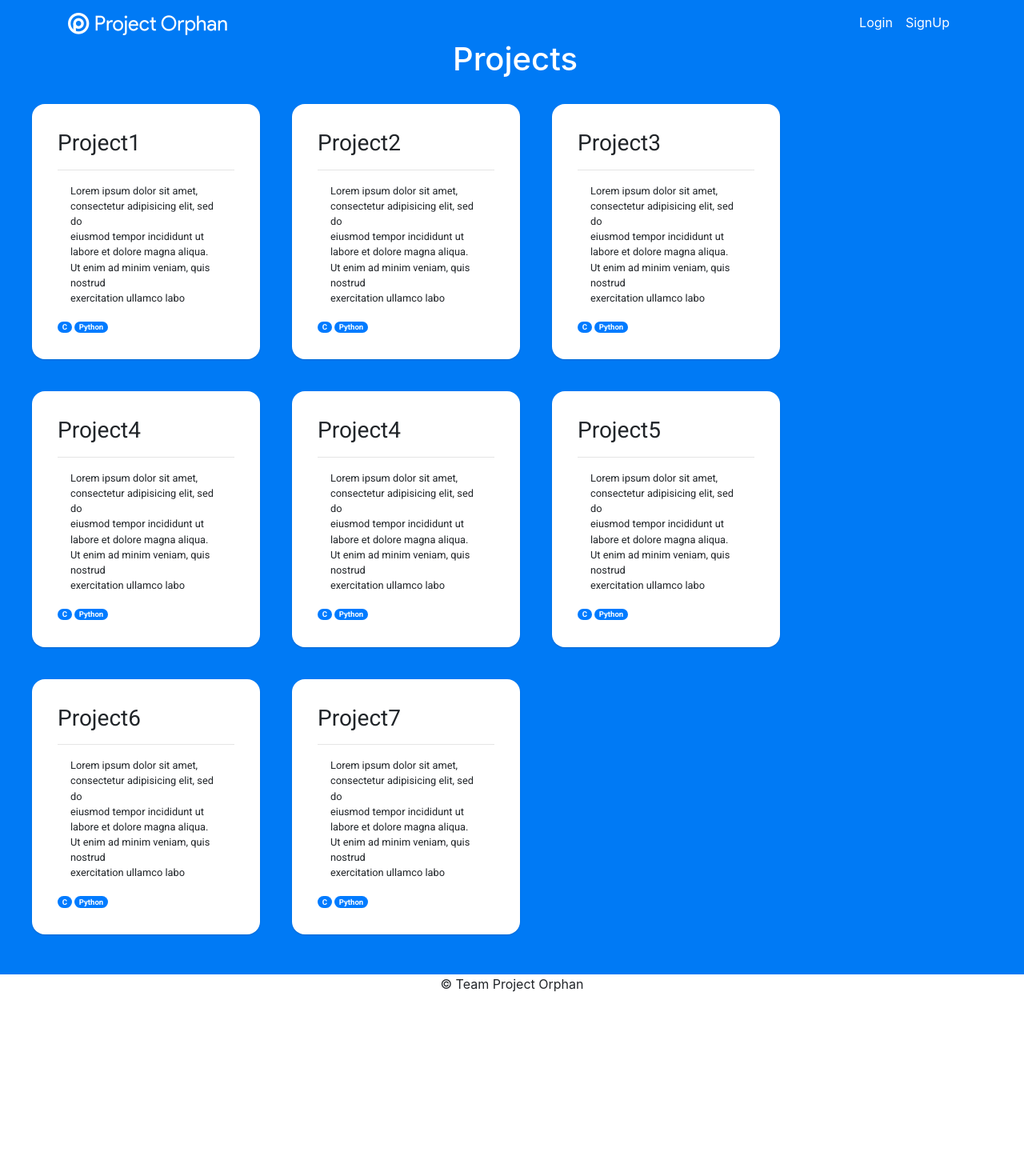
After one commit to Shivams334/Project_Orphan, a Django app: page /upload/ in a window 1280 px wide. The commit adds this page. Shown: the whole page at 80% size. Run offline with Django 3.2, Linux system fonts and the light colour scheme; some libraries are stand-ins or nearby versions.

```diff
--- a/orphan/views.py
+++ b/orphan/views.py
@@ -5,3 +5,7 @@ from django.shortcuts import render
 
 def home(request):
     return render(request, 'home.html')
+
+
+def upload(request):
+    return render(request, 'upload.html')
--- a/project_orphan/urls.py
+++ b/project_orphan/urls.py
@@ -2,7 +2,7 @@ from django.conf.urls import url
 from django.contrib import admin
 from django.contrib.auth import views as auth_views
 from accounts import views as accounts_views
-from orphan import views
+from orphan import views as orphan_views
 
 urlpatterns = [
     url(r'^signup/$', accounts_views.signup, name='signup'),
@@ -10,7 +10,7 @@ urlpatterns = [
         template_name='login.html'), name='login'
         ),
     url(r'^logout/$', auth_views.LogoutView.as_view(), name='logout'),
-    url(r'^$', views.home, name='home'),
+    url(r'^$', orphan_views.home, name='home'),
     url(r'^signup/$', accounts_views.signup, name='signup'),
     url(r'^reset/$',
         auth_views.PasswordResetView.as_view(
@@ -36,4 +36,6 @@ urlpatterns = [
     url(r'^settings/password/done/$', auth_views.PasswordChangeDoneView.as_view(template_name='password_change_done.html'),
         name='password_change_done'),
     url(r'^admin/', admin.site.urls),
+    url(r'^upload/', orphan_views.upload, name='upload'),
+    url(r'^settings/my_account/$', accounts_views.UserUpdateView.as_view(), name='my_account'),
 ]
--- a/templates/base.html
+++ b/templates/base.html
@@ -29,7 +29,7 @@
                 {{ user.username }}
               </a>
                  <div class="dropdown-menu dropdown-menu-right" aria-labelledby="userMenu">
-                    <a class="dropdown-item" href="#">My account</a>
+                    <a class="dropdown-item" href="{% url 'my_account' %}">My account</a>
                     <a class="dropdown-item" href="{% url 'password_change' %}">Change password</a>
                   <div class="dropdown-divider"></div>
                     <a class="dropdown-item" href="{% url 'logout' %}">Log out</a>
--- /dev/null
+++ b/templates/upload.html
@@ -0,0 +1,111 @@
+{% extends 'base.html' %}
+
+{% load static %}
+
+{% block stylesheet %}
+  <link rel="stylesheet" href="{% static 'css/new_css_here' %}">
+{% endblock %}
+
+{% block content %}
+ <section class="bg-primary-color align_top_section" id="project_section">
+            <div class="container-fluid" >
+              <div class="row">
+                <div class="col-lg-12 mx-auto" id="grid_div">
+                  <h1 id="projects">Projects</h1>
+                  <main class="project">
+                    <article class="project-item">
+                      <h3>Project1</h3>
+                      <hr>
+                      <p>Lorem ipsum dolor sit amet,<br> consectetur adipisicing elit, sed do <br>eiusmod
+                        tempor incididunt ut <br>labore et dolore magna aliqua.<br> Ut enim ad minim veniam,
+                        quis nostrud <br>exercitation ullamco labo</p>
+                      <div>
+                        <span class="badge badge-pill badge-primary">C</span>
+                        <span class="badge badge-pill badge-primary">Python</span>
+                      </div>
+                    </article>
+
+                    <article class="project-item">
+                      <h3>Project2</h3> <hr>
+                      <p>Lorem ipsum dolor sit amet,<br> consectetur adipisicing elit, sed do <br>eiusmod
+                        tempor incididunt ut <br>labore et dolore magna aliqua.<br> Ut enim ad minim veniam,
+                        quis nostrud <br>exercitation ullamco labo</p>
+                      <div>
+                        <span class="badge badge-pill badge-primary">C</span>
+                        <span class="badge badge-pill badge-primary">Python</span>
+                      </div>
+                    </article>
+
+                    <article class="project-item">
+                      <h3>Project3</h3> <hr>
+                      <p>Lorem ipsum dolor sit amet,<br> consectetur adipisicing elit, sed do <br>eiusmod
+                        tempor incididunt ut <br>labore et dolore magna aliqua.<br> Ut enim ad minim veniam,
+                        quis nostrud <br>exercitation ullamco labo</p>
+                      <div>
+                        <span class="badge badge-pill badge-primary">C</span>
+                        <span class="badge badge-pill badge-primary">Python</span>
+                      </div>
+                    </article>
+
+                    <article class="project-item">
+                      <h3>Project4</h3> <hr>
+                      <p>Lorem ipsum dolor sit amet,<br> consectetur adipisicing elit, sed do <br>eiusmod
+                        tempor incididunt ut <br>labore et dolore magna aliqua.<br> Ut enim ad minim veniam,
+                        quis nostrud <br>exercitation ullamco labo</p>
+                      <div>
+                        <span class="badge badge-pill badge-primary">C</span>
+                        <span class="badge badge-pill badge-primary">Python</span>
+                      </div>
+                    </article>
+
+                    <article class="project-item">
+                      <h3>Project4</h3> <hr>
+                      <p>Lorem ipsum dolor sit amet,<br> consectetur adipisicing elit, sed do <br>eiusmod
+                        tempor incididunt ut <br>labore et dolore magna aliqua.<br> Ut enim ad minim veniam,
+                        quis nostrud <br>exercitation ullamco labo</p>
+                      <div>
+                        <span class="badge badge-pill badge-primary">C</span>
+                        <span class="badge badge-pill badge-primary">Python</span>
+                      </div>
+                    </article>
+
+                    <article class="project-item">
+                      <h3>Project5</h3> <hr>
+                      <p>Lorem ipsum dolor sit amet,<br> consectetur adipisicing elit, sed do <br>eiusmod
+                        tempor incididunt ut <br>labore et dolore magna aliqua.<br> Ut enim ad minim veniam,
+                        quis nostrud <br>exercitation ullamco labo</p>
+                      <div>
+                        <span class="badge badge-pill badge-primary">C</span>
+                        <span class="badge badge-pill badge-primary">Python</span>
+                      </div>
+                    </article>
+
+                    <article class="project-item">
+                      <h3>Project6</h3> <hr>
+                      <p>Lorem ipsum dolor sit amet,<br> consectetur adipisicing elit, sed do <br>eiusmod
+                        tempor incididunt ut <br>labore et dolore magna aliqua.<br> Ut enim ad minim veniam,
+                        quis nostrud <br>exercitation ullamco labo</p>
+                      <div>
+                        <span class="badge badge-pill badge-primary">C</span>
+                        <span class="badge badge-pill badge-primary">Python</span>
+                      </div>
+                    </article>
+
+                    <article class="project-item">
+                      <h3>Project7</h3> <hr>
+                      <p>Lorem ipsum dolor sit amet,<br> consectetur adipisicing elit, sed do <br>eiusmod
+                        tempor incididunt ut <br>labore et dolore magna aliqua.<br> Ut enim ad minim veniam,
+                        quis nostrud <br>exercitation ullamco labo</p>
+                      <div>
+                        <span class="badge badge-pill badge-primary">C</span>
+                        <span class="badge badge-pill badge-primary">Python</span>
+                      </div>
+                    </article>
+
+
+                  </main>
+                </div>
+              </div>
+            </div>
+    </section>
+{% endblock %}
```
Also changed, not shown: accounts/forms.py (+8 -0 lines), accounts/views.py (+21 -0 lines), templates/home.html (+10 -19 lines), templates/my_account.html (added, +32 -0 lines), db.sqlite3.
